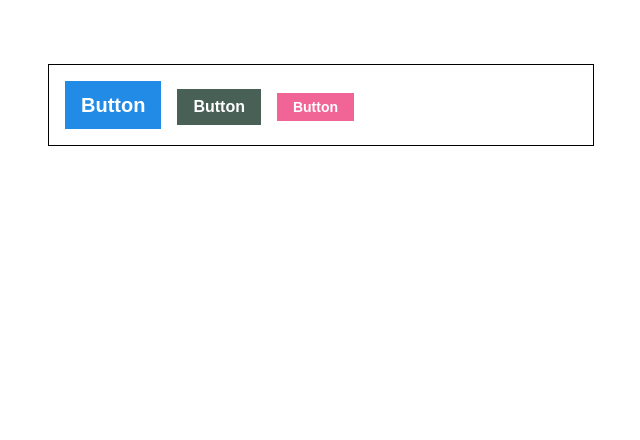
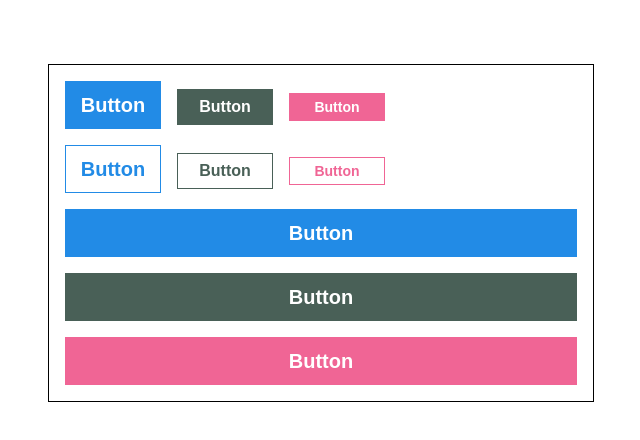
Before and after one commit to bwyoo1229/react-style-practice, a React (Create React App) app: page / in a window 1280 px wide. Shown: the top 440 px of the page, without its empty margins (319-959 px from the left). Built offline with nearby package versions, Linux system fonts and the light colour scheme.

Commit message:
Styled-components 버튼 outline, fullWidth 설정
Use
:not(:first-child)

Instead
& + & for current Styled-components version

```diff
--- a/src/App.js
+++ b/src/App.js
@@ -18,14 +18,17 @@ const ButtonGroup = styled.div`
 
 const sizes = {
   large: {
+    width: '6rem',
     height: '3rem',
     fontSize: '1.25rem',
   },
   medium: {
+    width: '6rem',
     height: '2.25rem',
     fontSize: '1rem',
   },
   small: {
+    width: '6rem',
     height: '1.75rem',
     fontSize: '0.875rem',
   },
@@ -48,6 +51,28 @@ function App() {
             Button
           </Button>
         </ButtonGroup>
+        <ButtonGroup>
+          <Button size="large" outline>
+            Button
+          </Button>
+          <Button color="gray" outline>
+            Button
+          </Button>
+          <Button color="pink" size="small" outline>
+            Button
+          </Button>
+        </ButtonGroup>
+        <ButtonGroup>
+          <Button size="large" fullWidth>
+            Button
+          </Button>
+          <Button color="gray" size="large" fullWidth>
+            Button
+          </Button>
+          <Button color="pink" size="large" fullWidth>
+            Button
+          </Button>
+        </ButtonGroup>
       </AppBlock>
     </ThemeProvider>
   );
--- a/src/components/SButton.js
+++ b/src/components/SButton.js
@@ -1,6 +1,19 @@
 import React from 'react';
 import styled, { css } from 'styled-components';
 import { darken, lighten } from 'polished';
+
+const fullWidthStyle = css`
+  ${({ fullWidth }) =>
+    fullWidth &&
+    css`
+      width: 100%;
+      justify-content: center;
+      &:not(:first-child) {
+        margin-left: 0;
+        margin-top: 1rem;
+      }
+    `}
+`;
 
 // 스타일 따로 분리
 const colorStyles = css`
@@ -15,6 +28,17 @@ const colorStyles = css`
       &:active {
         background: ${darken(0.1, selected)};
       }
+      ${({ outline }) =>
+        outline &&
+        css`
+          color: ${selected};
+          background: none;
+          border: 1px solid ${selected};
+          &:hover {
+            background: ${selected};
+            color: white;
+          }
+        `}
     `;
   }}
 `;
@@ -24,6 +48,7 @@ const sizeStyles = css`
     const selected = theme.sizes[size];
 
     return css`
+      width: ${selected.width};
       height: ${selected.height};
       font-size: ${selected.fontSize};
     `;
@@ -44,6 +69,14 @@ const StyledButton = styled.button`
   cursor: pointer;
   padding-left: 1rem;
   padding-right: 1rem;
+  box-sizing: border-box;
+
+  // 기타
+  // Dont't know why but & + & is not working probably
+  // Instaed use :not(:first-child) to make the same effect
+  &:not(:first-child) {
+    margin-left: 1rem;
+  }
 
   // 색상
   ${colorStyles}
@@ -51,15 +84,12 @@ const StyledButton = styled.button`
   // 크기
   ${sizeStyles}
 
-  // 기타
-  & + & {
-    margin-left: 1rem;
-  }
+  ${fullWidthStyle}
 `;
 
-function Button({ children, color, size, ...rest }) {
+function Button({ children, color, size, outline, fullWidth, ...rest }) {
   return (
-    <StyledButton color={color} size={size} {...rest}>
+    <StyledButton color={color} size={size} outline={outline} fullWidth={fullWidth} {...rest}>
       {children}
     </StyledButton>
   );
```
